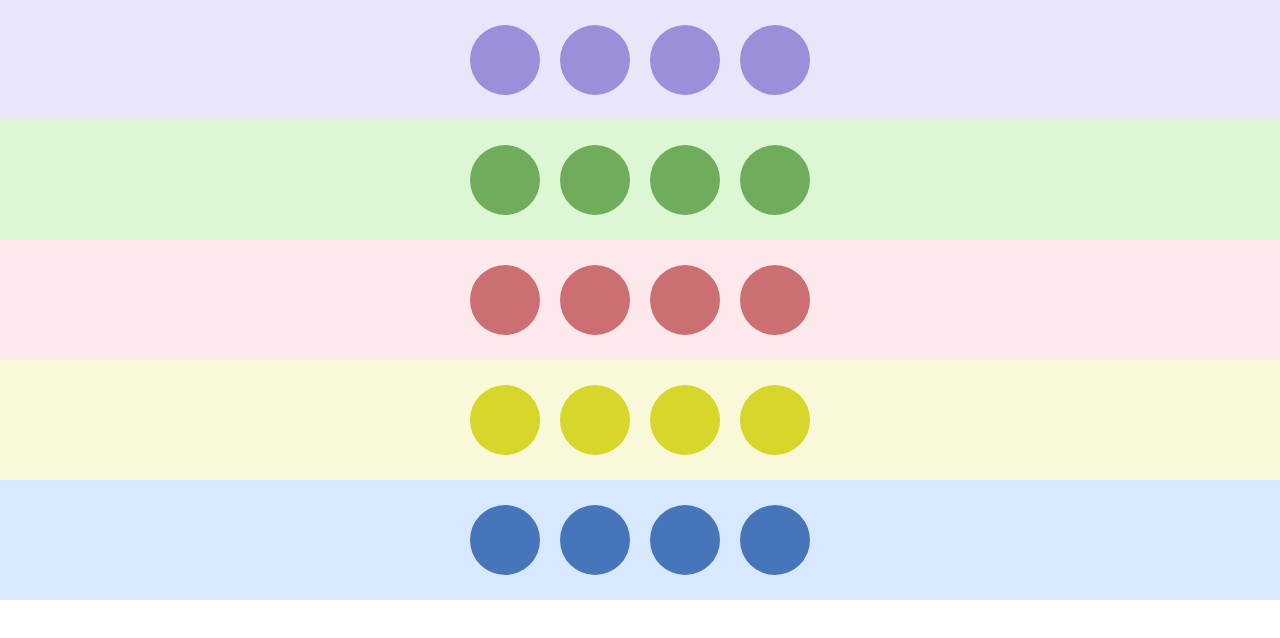
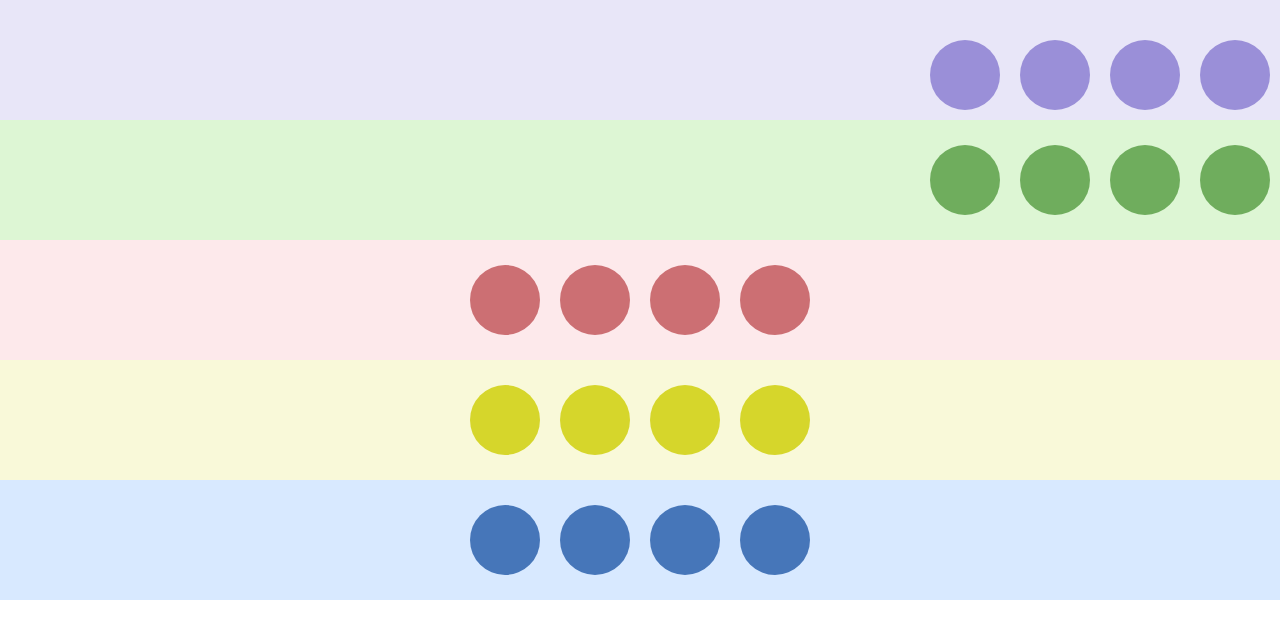
Before and after one commit to eojotta/flex, a plain HTML site: page index.html in a window 1280 px wide. Drawn offline with Linux system fonts and the light colour scheme.

Commit message:
Feito circulo verde

```diff
--- a/style.css
+++ b/style.css
@@ -11,10 +11,19 @@ body {
     height: 120px;
   }
 
-  .linha1 { background-color: #e8e6f8; }
-  .linha2 { background-color: #ddf6d4; }
-  .linha3 { background-color: #fde9eb; }
-  .linha4 { background-color: #f9f9d9; }
+  .linha1 { background-color: #e8e6f8;
+display: flex;
+justify-content: right;
+align-items: flex-end; }
+
+.linha2 { background-color: #ddf6d4;
+display: flex;
+justify-content: right;
+align-items: center; }
+
+.linha3 { background-color: #fde9eb; }
+
+.linha4 { background-color: #f9f9d9; }
   .linha5 { background-color: #d8e9ff; }
 
 
@@ -25,8 +34,7 @@ body {
     margin: 10px;
   }
 
-  .roxo { justify-content: right;
-    background-color: #9a8fd8; }
+  .roxo {background-color: #9a8fd8; }
   .verde { background-color: #6fad5d; }
   .vermelho { background-color: #cc6f73; }
   .amarelo { background-color: #d6d62b; }
```
